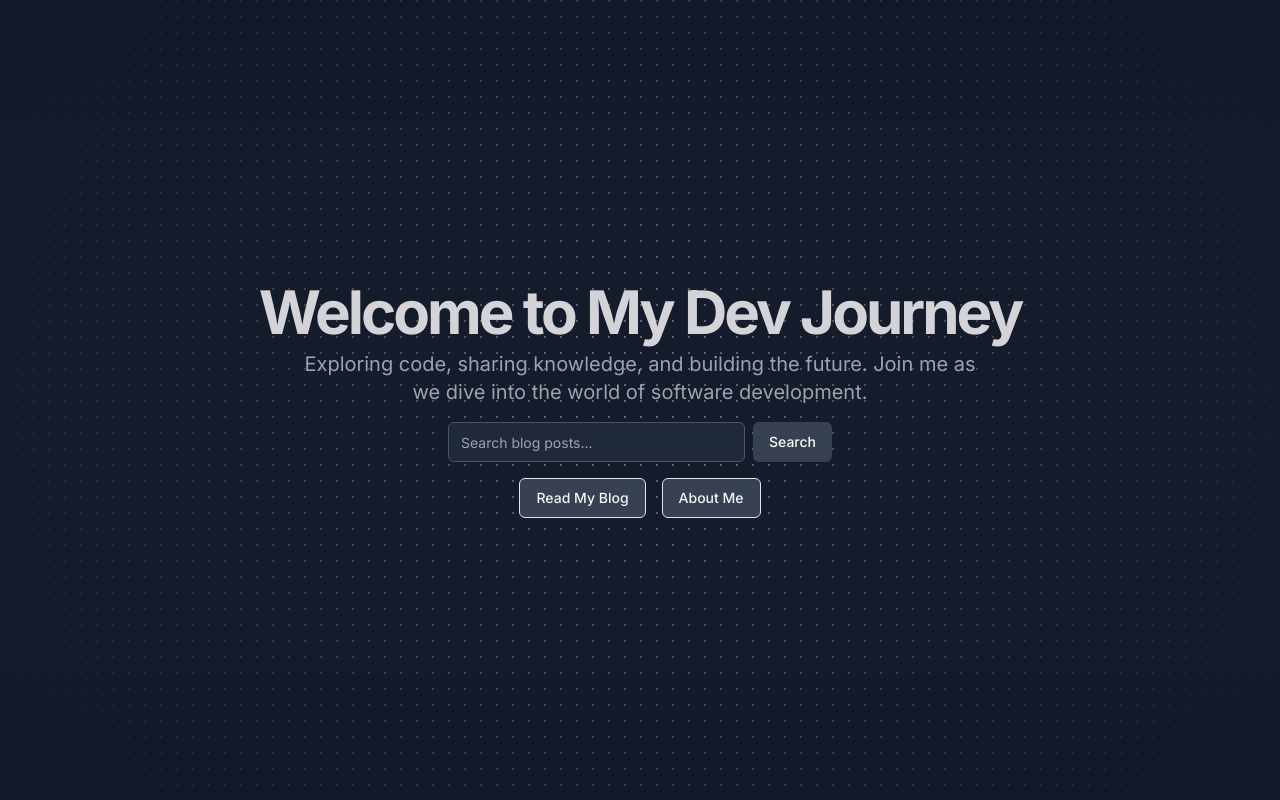
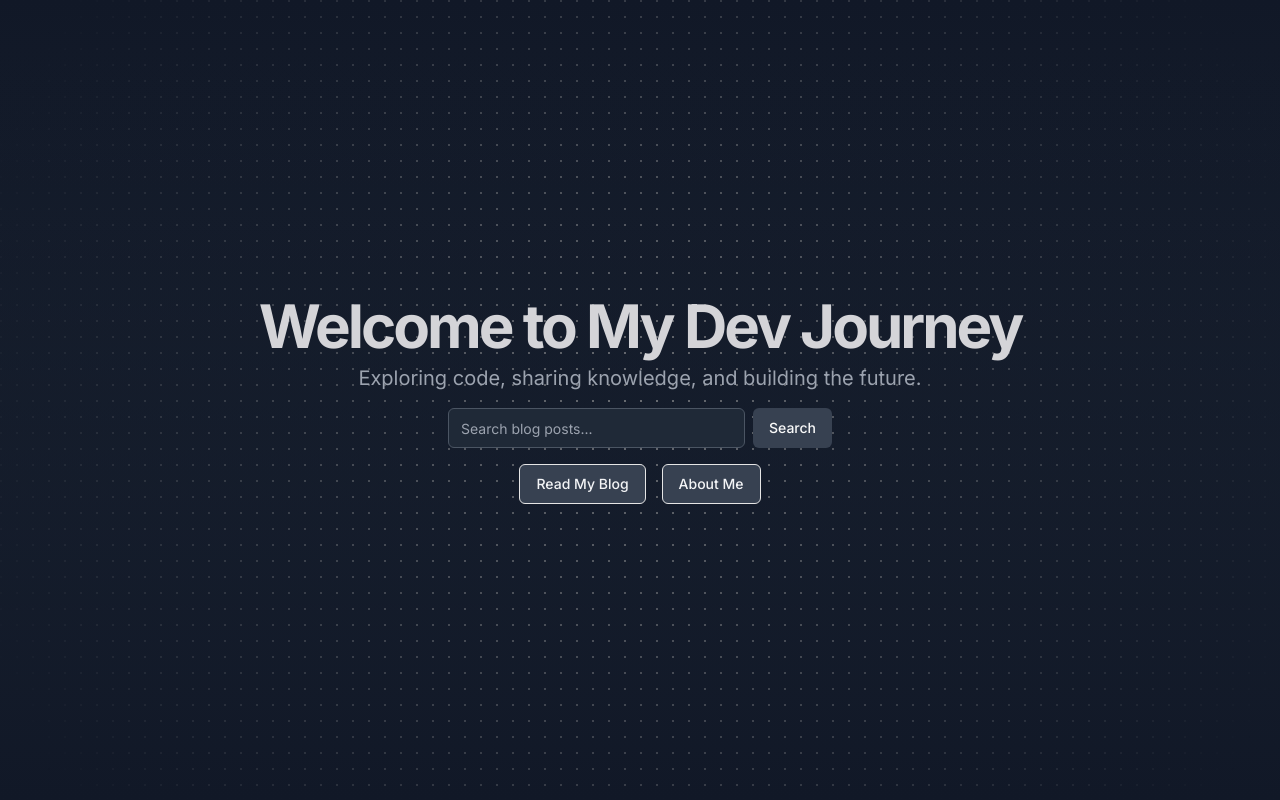
Before and after one commit to notcodesid/blogs, a Next.js app in the folder client/: page / in a window 1280 px wide. Built offline with nearby package versions, Linux system fonts and the light colour scheme.

Commit message:
remove text done the frontend

```diff
--- a/client/app/page.tsx
+++ b/client/app/page.tsx
@@ -17,7 +17,7 @@ export default function Home() {
               Welcome to My Dev Journey
             </h1>
             <p className="mx-auto max-w-[700px] text-gray-400 md:text-xl">
-              Exploring code, sharing knowledge, and building the future. Join me as we dive into the world of software development.
+              Exploring code, sharing knowledge, and building the future.
             </p>
           </div>
           <div className="w-full max-w-sm space-y-2">
```
